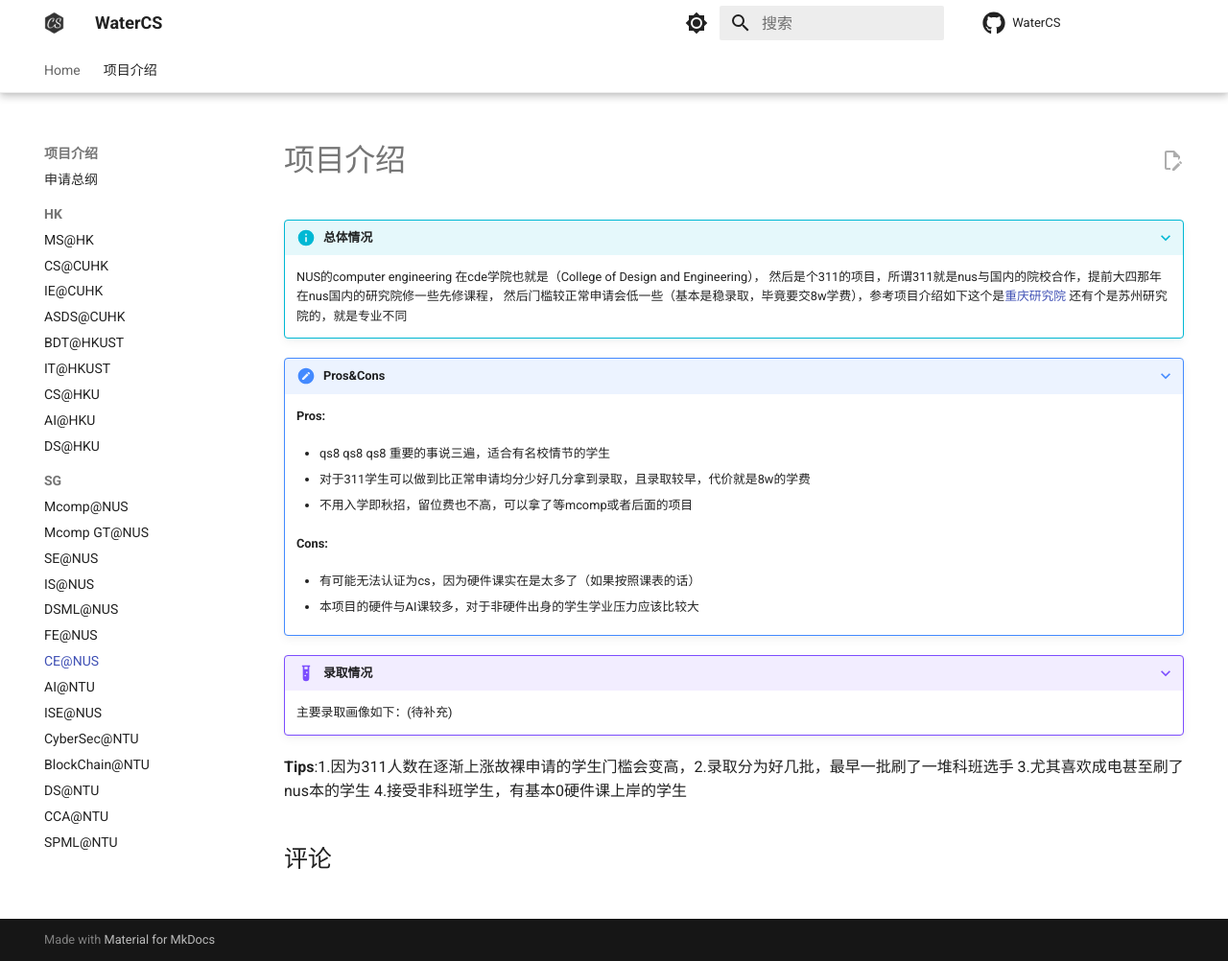
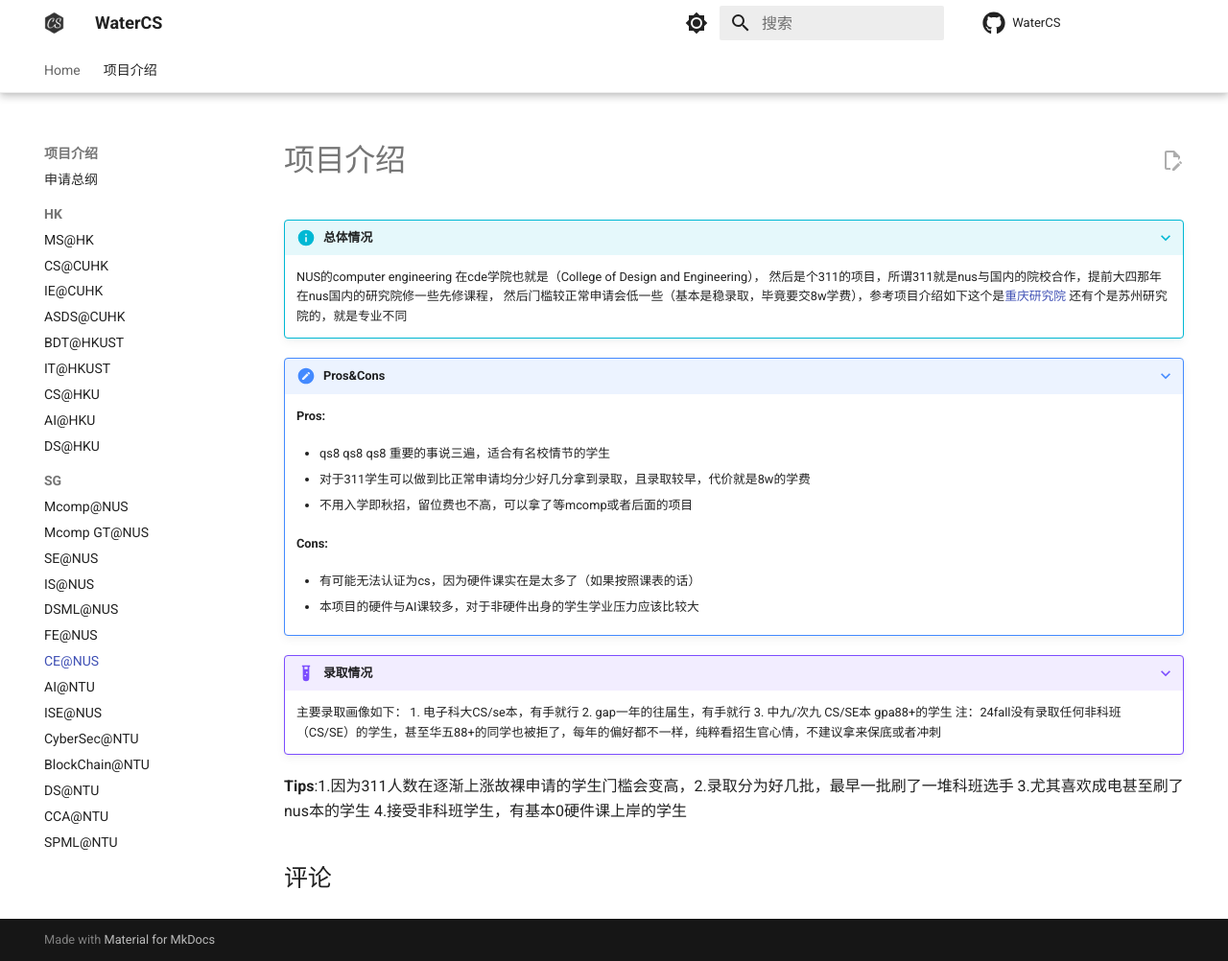
Before and after one commit to Water-CS-Application/WaterCS, an MkDocs documentation site: the page built from docs/Program/SG/T1.5/CE@NUS.md, in a window 1280 px wide and 1002 px high. Shown: the whole window at 96% size. Built offline with MkDocs 1.6.1 and Material for MkDocs 9.7.7, drawn with Linux system fonts in a browser that asks for light colours; comment, search, counter and statistics services are not loaded.

Commit message:
Update CE@NUS.md (#13)

```diff
--- a/docs/Program/SG/T1.5/CE@NUS.md
+++ b/docs/Program/SG/T1.5/CE@NUS.md
@@ -26,8 +26,11 @@
 
 ???+ example "录取情况"
 
-    主要录取画像如下：(待补充)
-
+    主要录取画像如下：
+    1. 电子科大CS/se本，有手就行
+    2. gap一年的往届生，有手就行
+    3. 中九/次九 CS/SE本 gpa88+的学生
+    注：24fall没有录取任何非科班（CS/SE）的学生，甚至华五88+的同学也被拒了，每年的偏好都不一样，纯粹看招生官心情，不建议拿来保底或者冲刺
 
 
 **Tips**:1.因为311人数在逐渐上涨故裸申请的学生门槛会变高，2.录取分为好几批，最早一批刷了一堆科班选手 3.尤其喜欢成电甚至刷了nus本的学生 4.接受非科班学生，有基本0硬件课上岸的学生
```
